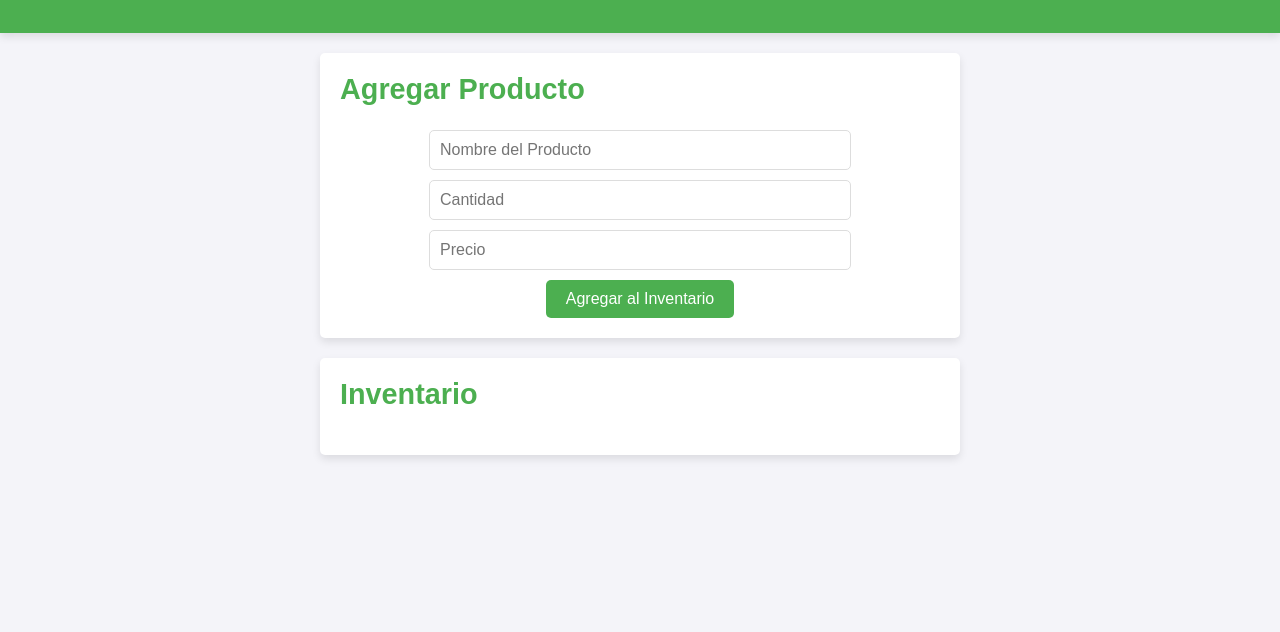
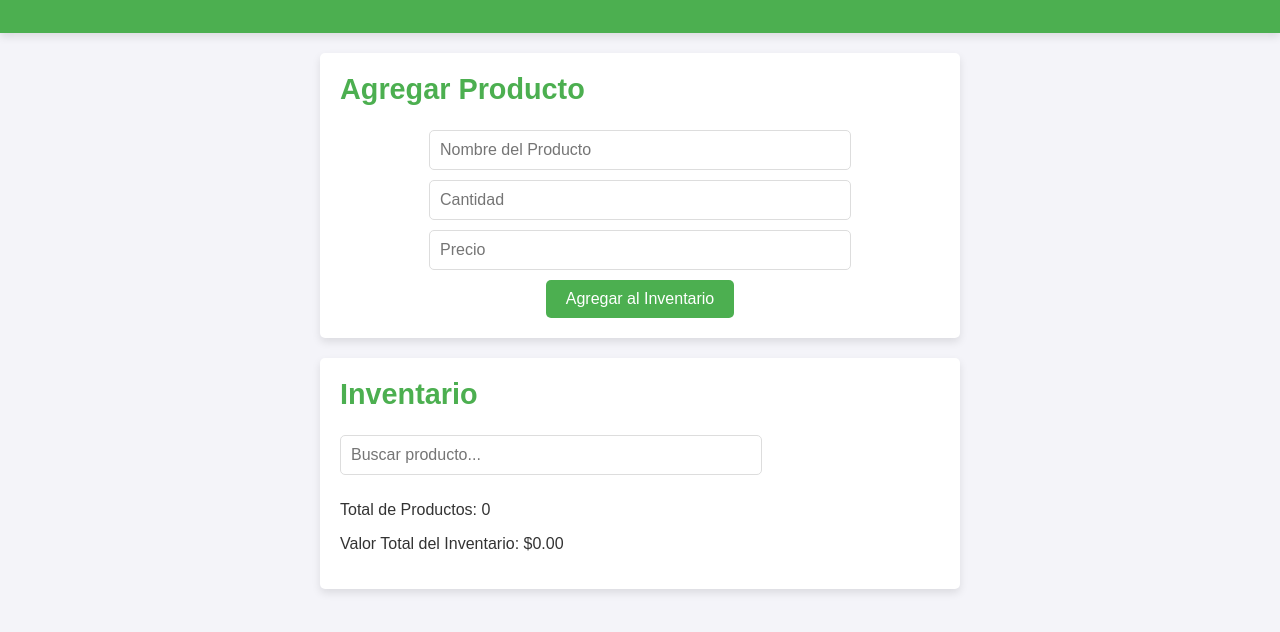
Before and after one commit to gadolfom/Mein-Inv.sis, a plain HTML site: page index.html in a window 1280 px wide. Shown: the part 102-734 px from the top of the page. Drawn offline with Linux system fonts and the light colour scheme.

Commit message:
Update index.html

```diff
--- a/index.html
+++ b/index.html
@@ -24,6 +24,11 @@
 
     <section id="inventory">
         <h2>Inventario</h2>
+        <input type="text" id="search-bar" placeholder="Buscar producto...">
+        <div id="inventory-summary">
+            <p>Total de Productos: <span id="total-products">0</span></p>
+            <p>Valor Total del Inventario: $<span id="total-value">0.00</span></p>
+        </div>
         <ul id="product-list">
             <!-- Los productos se mostrarán aquí -->
         </ul>
```
